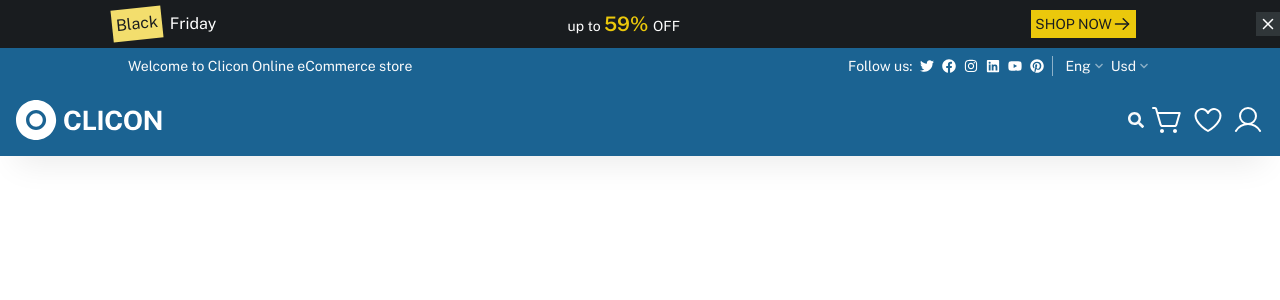
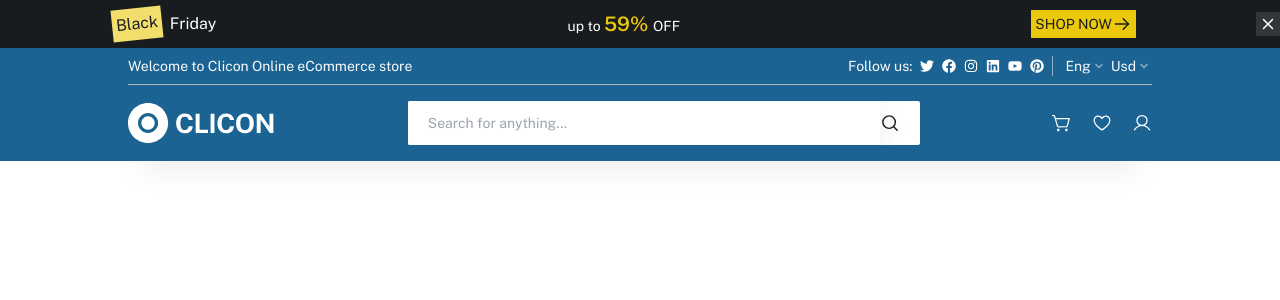
Before and after one commit to Sherifsani/clicon, a Next.js app: page / in a window 1280 px wide. Shown: the top 300 px of the page. Built offline with nearby package versions, Linux system fonts and the light colour scheme.

Commit message:
completed Navbar for large screens

```diff
--- a/app/components/FlashBanner.tsx
+++ b/app/components/FlashBanner.tsx
@@ -1,8 +1,9 @@
-"use client"
+"use client";
 
-import React, { useState } from "react";
+import React, { useState, useEffect } from "react";
 import HighlightedText from "@/app/components/micro-components/HighlightedText";
 import Link from "next/link";
+import { log } from "console";
 
 const FlashBanner = () => {
   const [show, setShow] = useState(true);
@@ -12,6 +13,7 @@ const FlashBanner = () => {
   const toggleShow = () => {
     setShow((prevShow) => !prevShow);
   };
+
   return (
     <div className="w-full bg-gray-900 py-2 px-2 md:px-0 flex items-center gap-2">
       <div className="w-full max-w-5xl mx-auto flex justify-between items-center">
--- a/app/components/micro-components/Nav.tsx
+++ b/app/components/micro-components/Nav.tsx
@@ -10,22 +10,30 @@ const Nav = () => {
     setIsSearchOpen((prev) => !prev);
   };
   return (
-    <nav className="flex items-center justify-between p-4 relative">
+    <nav className="flex items-center justify-between p-4 md:px-0 relative border-t-[0.5px] border-t-gray-300 max-w-5xl mx-auto">
       <div className="logo">
         <img src="/Logo.svg" alt="clicon logo" className="h-10" />
       </div>
-      <div className="icons flex items-center gap-2">
+      <div className="search-bar w-1/2 flex items-center bg-white rounded-sm overflow-hidden pr-5">
+        <input
+          type="text"
+          placeholder="Search for anything..."
+          className="text-gray-500  focus:outline-none text-sm pl-5 py-3 w-full"
+              />
+              <img src="/MagnifyingGlass.svg" alt="" className="w-5 h-5 " />
+      </div>
+      <div className="icons flex items-center gap-2 sm:gap-3 md:gap-5">
         <FaSearch
-          className="w-5 md:w-[unset] text-gray-50 cursor-pointer"
+          className="w-5 md:w-[unset] text-gray-50 cursor-pointer sm:hidden"
           onClick={toggleSearchBar}
         />
         <img
           src="/ShoppingCartSimple.svg"
           alt=""
-          className="w-5 md:w-[unset] cursor-pointer"
+          className="w-5 h-5 cursor-pointer"
         />
-        <img src="/Heart.svg" alt="" className="w-5 md:w-[unset]" />
-        <img src="/User.svg" alt="" className="w-5 md:w-[unset]" />
+        <img src="/Heart.svg" alt="" className="w-5 h-5 " />
+        <img src="/User.svg" alt="" className="w-5 h-5 " />
       </div>
 
       <div
@@ -35,7 +43,7 @@ const Nav = () => {
       >
         <input
           type="text"
-          className="p-3 w-full mx-auto border-2 text-gray-500 focus:outline-none"
+          className="p-3 w-full mx-auto border-2 text-gray-500 focus:outline-none text-sm"
           placeholder="Search for anything..."
         />
       </div>
```
Also changed, not shown: public/MagnifyingGlass.svg (added).
